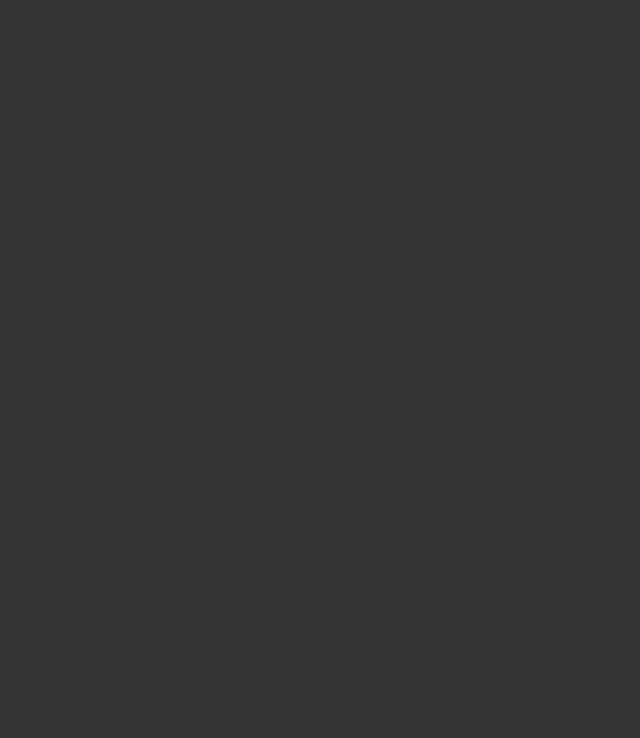
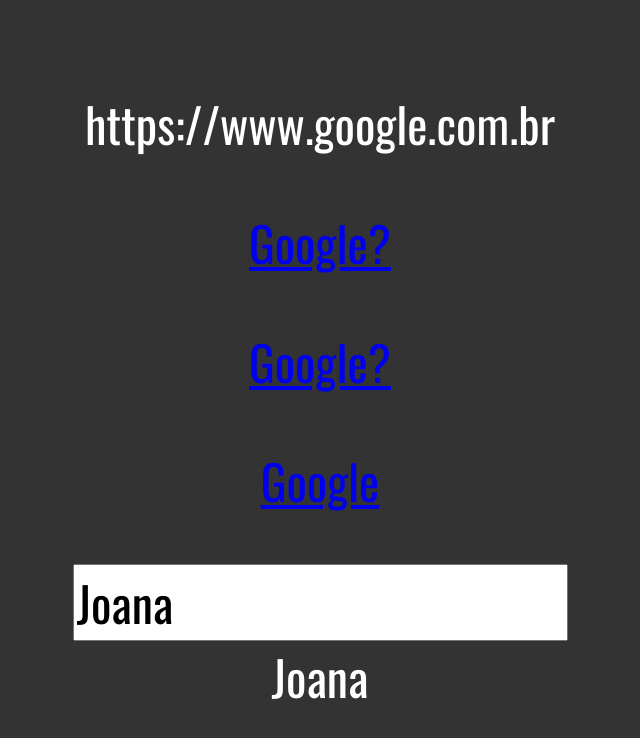
Before and after one commit to leoalmeidasa/my_study_vuejs, a website: page vue/exercicios/binding.html in a window 1280 px wide. Shown: the whole page, without its empty margins (320-960 px from the left). Drawn offline with Linux system fonts and the light colour scheme.

Commit message:
feat(binding vue): Add Binding Vue Conceitos

```diff
--- a/vue/exercicios/binding.html
+++ b/vue/exercicios/binding.html
@@ -7,9 +7,29 @@
     <script src="/js/vue.min.js"></script>
 </head>
 <body class="exercicio">
-
+    <div id="app">
+        <p>{{ link }}</p>
+        <p><a href="{{ link }}">Google?</a></p>
+        <p><a v-bind:href="link">Google?</a></p>
+        <p><a :href="link">Google</a></p>
+        <p>
+            <input type="text" v-model="nome"><br>
+            <span>{{ nome }}</span>
+        </p>
+    </div>
     <script>
-        // ...
+        new Vue({
+            el: "#app",
+            data: {
+                link: "https://www.google.com.br",
+                nome: "Joana"
+            },
+            watch: {
+                nome(novoValor) {
+                    console.log(novoValor.toUpperCase())
+                }
+            }
+        })
     </script>
 </body>
 </html>
```
